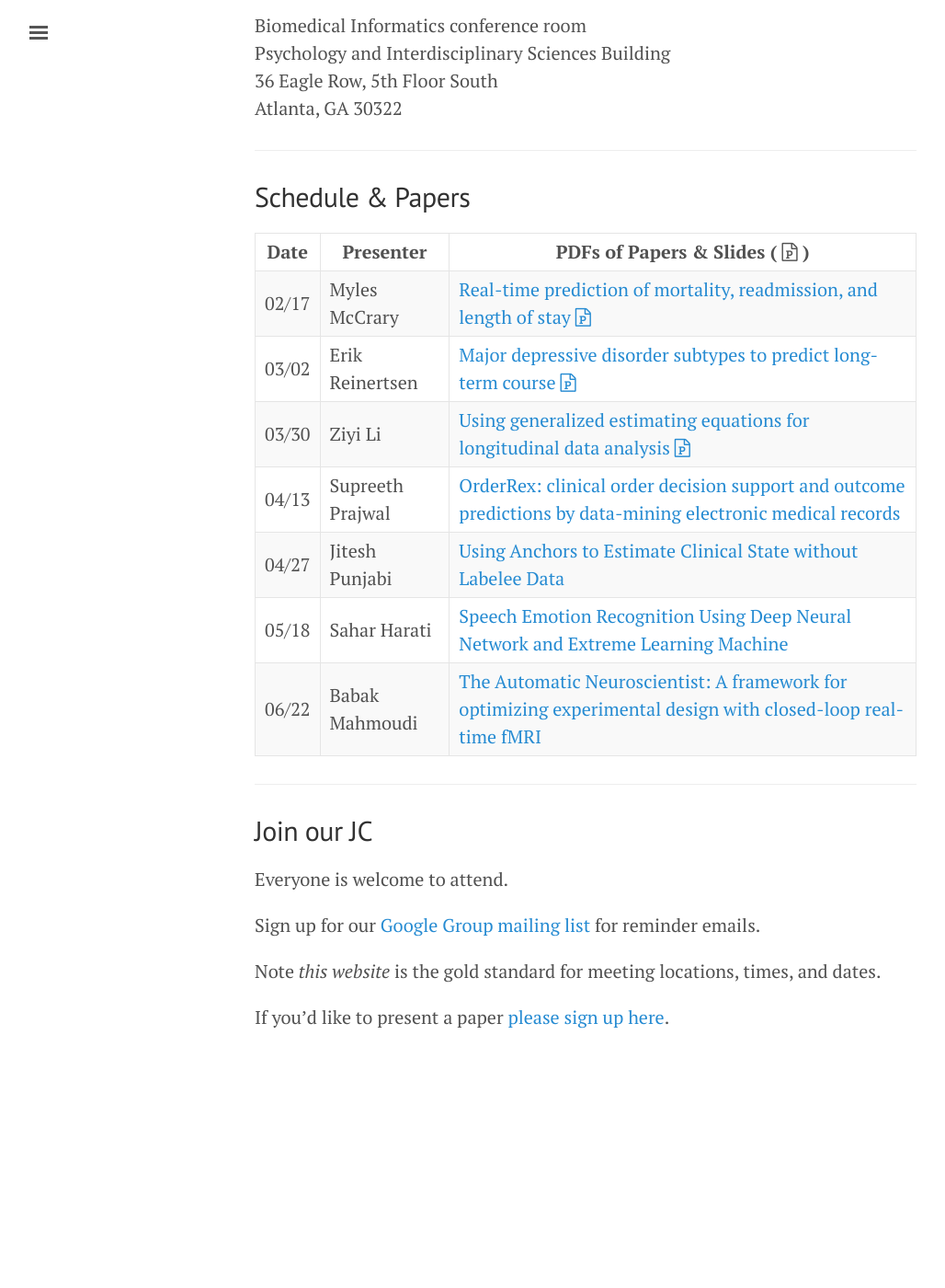
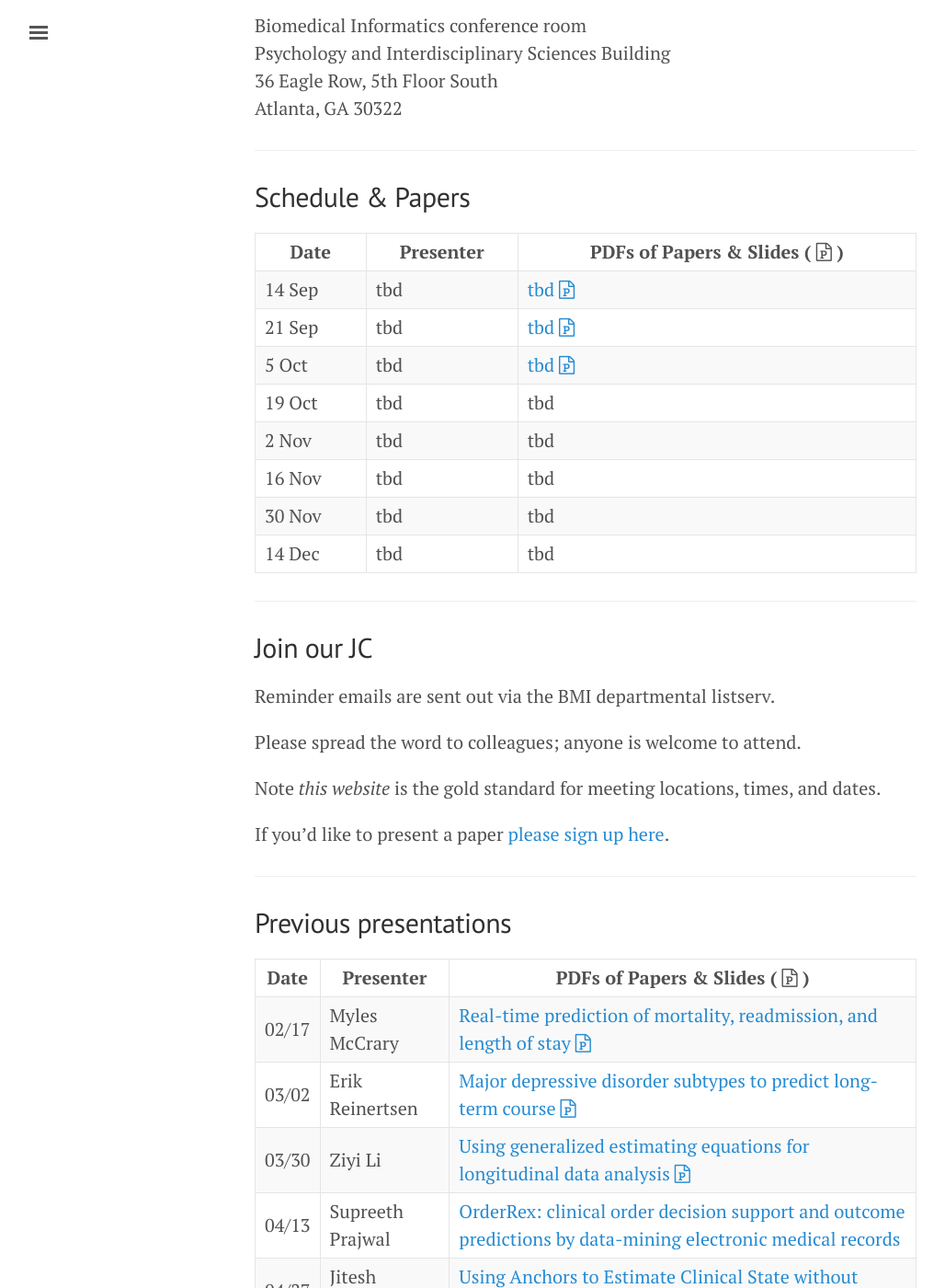
Before and after one commit to NematiLab/bmijc, a Jekyll site: the page built from index.md, in a window 1280 px wide and 1400 px high, scrolled down 616 px. Shown: the whole window at 92% size, without its empty margins (3-1031 px from the left). Built offline with Jekyll 4.4.1, drawn with Linux system fonts in a browser that asks for light colours; nearby versions of some CDN libraries; before the commit the page ends 1757 px from its top, so only the background shows below that; some of the changed text lies outside the part shown.

Commit message:
refreshed page in prep for Fall schedule

```diff
--- a/_includes/sidebar.html
+++ b/_includes/sidebar.html
@@ -13,6 +13,8 @@
       <a class="sidebar-nav-item" href="{{ site.baseurl }}/#whenwhere">When & Where</a>
       <a class="sidebar-nav-item" href="{{ site.baseurl }}/#schedule">Schedule & Papers</a>
       <a class="sidebar-nav-item" href="{{ site.baseurl }}/#join">Join</a>
+      <a class="sidebar-nav-item" href="{{ site.baseurl }}/#previous">Previous</a>
+
   </nav>
 
   <div class="sidebar-item">
--- a/index.md
+++ b/index.md
@@ -33,6 +33,35 @@ Atlanta, GA 30322
 
 Date | Presenter | PDFs of Papers & Slides ( <i class='fa fa-file-powerpoint-o'></i> )
 --- | --- | ---
+14 Sep | tbd | [tbd]({{ site.baseurl }}/assets/paper.pdf) [<i class='fa fa-file-powerpoint-o'></i>]({{ site.baseurl }}/assets/slides.ppt)
+21 Sep | tbd | [tbd]({{ site.baseurl }}/assets/paper.pdf) [<i class='fa fa-file-powerpoint-o'></i>]({{ site.baseurl }}/assets/slides.ppt)
+5 Oct | tbd | [tbd]({{ site.baseurl }}/assets/paper.pdf) [<i class='fa fa-file-powerpoint-o'></i>]({{ site.baseurl }}/assets/slides.ppt)
+19 Oct | tbd | tbd
+2 Nov | tbd | tbd
+16 Nov | tbd | tbd
+30 Nov | tbd | tbd
+14 Dec | tbd | tbd
+
+---
+
+## Join our JC
+<a name="join"></a>
+
+Reminder emails are sent out via the BMI departmental listserv.
+
+Please spread the word to colleagues; anyone is welcome to attend.
+
+Note *this website* is the gold standard for meeting locations, times, and dates.
+
+If you'd like to present a paper [please sign up here](https://docs.google.com/spreadsheets/d/1HAbPUJqG1CfmrVLARFLbxASiGBQ65ZB3ri1jLS8TTGg/edit#gid=1168976780).
+
+---
+
+## Previous presentations
+<a name="previous"></a>
+
+Date | Presenter | PDFs of Papers & Slides ( <i class='fa fa-file-powerpoint-o'></i> )
+--- | --- | ---
 02/17 | Myles McCrary | [Real-time prediction of mortality, readmission, and length of stay]({{ site.baseurl }}/assets/160217_paper.pdf) [<i class='fa fa-file-powerpoint-o'></i>]({{ site.baseurl }}/assets/160217_slides.ppt)
 03/02 | Erik Reinertsen | [Major depressive disorder subtypes to predict long-term course]({{ site.baseurl }}/assets/160302_paper.pdf) [<i class='fa fa-file-powerpoint-o'></i>]({{ site.baseurl }}/assets/160302_slides.pdf)
 03/30 | Ziyi Li | [Using generalized estimating equations for longitudinal data analysis]({{ site.baseurl }}/assets/160330_paper.pdf) [<i class='fa fa-file-powerpoint-o'></i>]({{ site.baseurl }}/assets/160330_slides.pdf)
@@ -40,16 +69,3 @@ Date | Presenter | PDFs of Papers & Slides ( <i class='fa fa-file-powerpoint-o'>
 04/27 | Jitesh Punjabi | [Using Anchors to Estimate Clinical State without Labelee Data]({{ site.baseurl }}/assets/160427_paper.pdf)
 05/18 | Sahar Harati | [Speech Emotion Recognition Using Deep Neural Network and Extreme Learning Machine]({{ site.baseurl }}/assets/160518_paper.pdf)
 06/22 | Babak Mahmoudi | [The Automatic Neuroscientist: A framework for optimizing experimental design with closed-loop real-time fMRI]({{ site.baseurl }}/assets/160622_paper.pdf)
-
----
-
-## Join our JC
-<a name="join"></a>
-
-Everyone is welcome to attend.
-
-Sign up for our [Google Group mailing list](https://groups.google.com/forum/#!forum/bmijc) for reminder emails.
-
-Note *this website* is the gold standard for meeting locations, times, and dates.
-
-If you'd like to present a paper [please sign up here](https://docs.google.com/spreadsheets/d/1HAbPUJqG1CfmrVLARFLbxASiGBQ65ZB3ri1jLS8TTGg/edit#gid=1168976780).
```
Also changed, not shown: other parts of index.md (+1 -1 lines).
